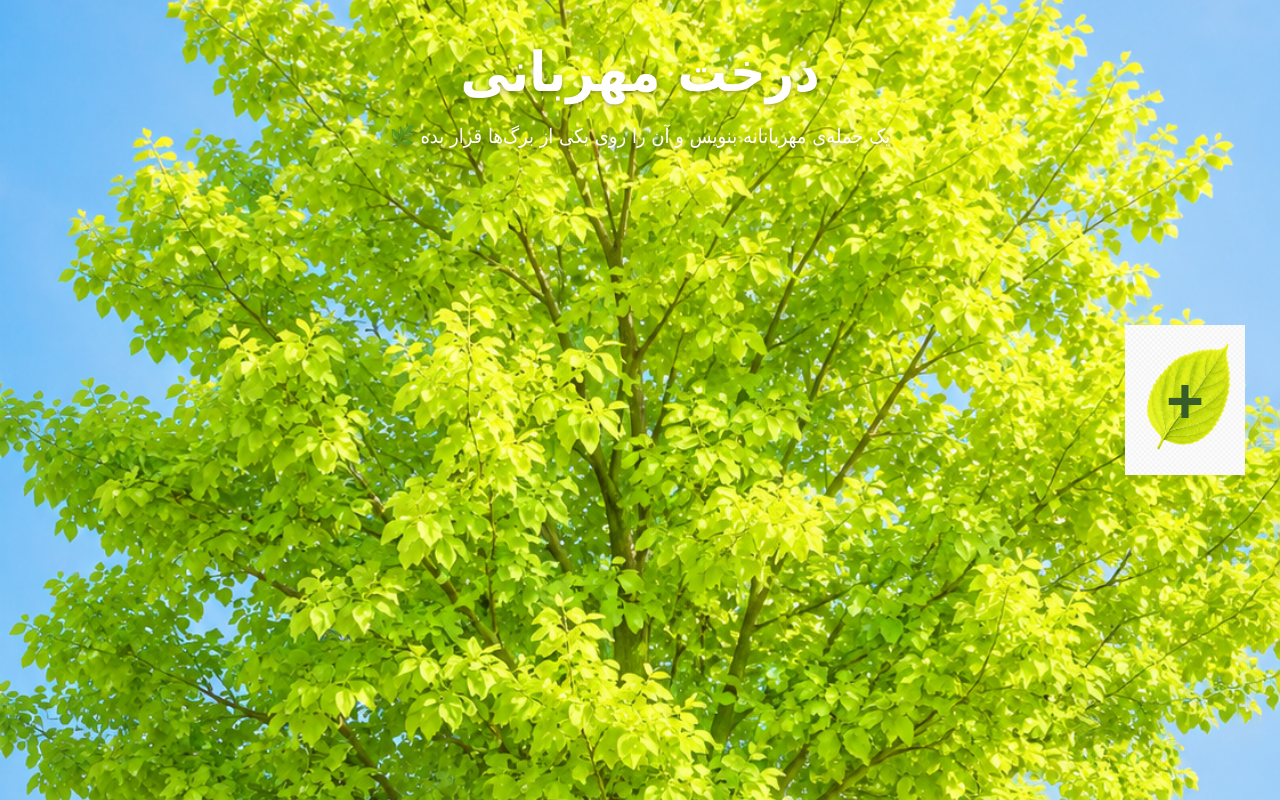
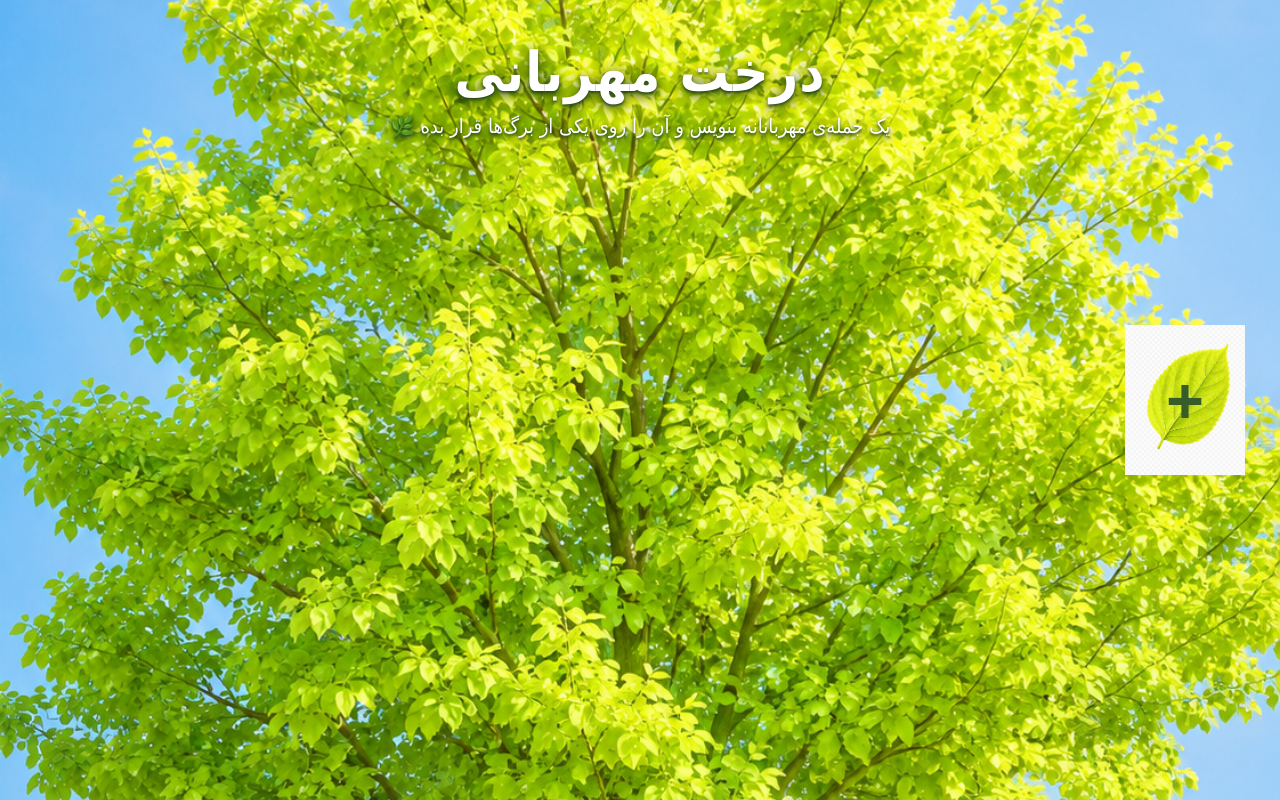
Before and after one commit to laoxuanwu/kindtree, a Flask app: page / in a window 1280 px wide. Run offline with Flask 3, Linux system fonts and the light colour scheme; data that the repository does not hold is empty.

Commit message:
Update style.css

```diff
--- a/static/style.css
+++ b/static/style.css
@@ -64,14 +64,21 @@
 
     width: 90%;
 
-    z-index: 10;
+    z-index: 30;
 
     text-align: center;
 
     color: white;
 
+    /*
+       Strong soft shadow makes the text
+       readable over the lime leaves
+       without adding a solid background.
+    */
     text-shadow:
-        0 2px 5px rgba(0, 0, 0, 0.35);
+        0 2px 3px rgba(35, 70, 25, 0.95),
+        0 4px 12px rgba(20, 50, 15, 0.75),
+        0 0 18px rgba(20, 50, 15, 0.45);
 
     pointer-events: none;
 }
@@ -81,14 +88,24 @@
 
     font-size:
         clamp(28px, 5vw, 55px);
+
+    font-weight: bold;
+
+    letter-spacing: 1px;
 }
 
 .welcome-text p {
+    margin-top: 10px;
+
     font-size:
         clamp(14px, 2vw, 20px);
+
+    font-weight: 500;
+
+    text-shadow:
+        0 2px 3px rgba(35, 70, 25, 1),
+        0 3px 10px rgba(20, 50, 15, 0.9);
 }
-
-
 /* =========================
    LEAVES CONTAINER
 ========================= */
```
